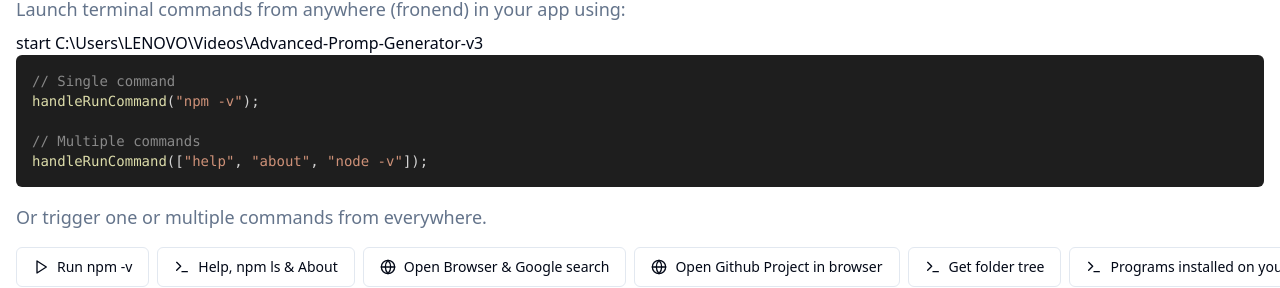
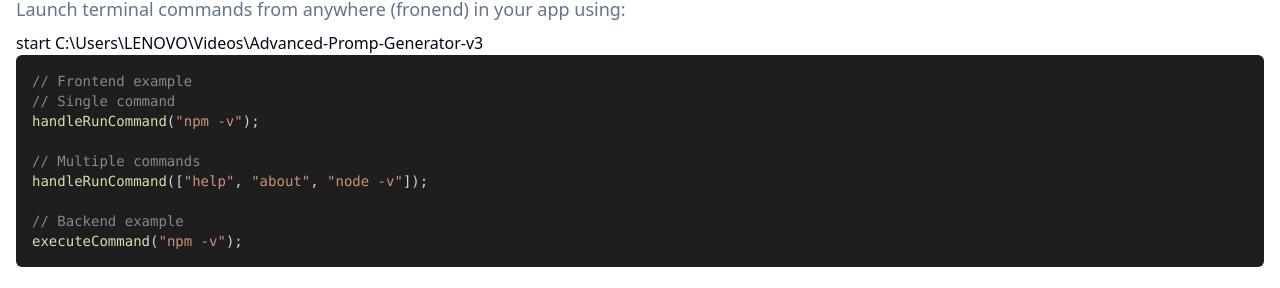
Before and after one commit to onigetoc/fake-terminal-experience, a React (Vite) app: page / in a window 1280 px wide. Shown: the part 121-409 px from the top of the page. Built offline with nearby package versions, Linux system fonts and the light colour scheme; no server answers.

Commit message:
backend example

```diff
--- a/src/pages/Index.tsx
+++ b/src/pages/Index.tsx
@@ -29,6 +29,7 @@ const Index = () => {
         <p>start C:\Users\LENOVO\Videos\Advanced-Promp-Generator-v3</p>
 
         <pre className="bg-[#1e1e1e] text-[#d4d4d4] p-4 rounded-md mb-4 font-mono text-sm">
+          <span className="text-[#888888]">// Frontend example</span>{'\n'}
           <span className="text-[#888888]">// Single command</span>{'\n'}
           <span className="text-[#DCDCAA]">handleRunCommand</span>
           <span className="text-[#D4D4D4]">(</span>
@@ -44,6 +45,11 @@ const Index = () => {
           <span className="text-[#D4D4D4]">, </span>
           <span className="text-[#CE9178]">"node -v"</span>
           <span className="text-[#D4D4D4]">]</span>
+          <span className="text-[#D4D4D4]">);</span>{'\n\n'}
+          <span className="text-[#888888]">// Backend example</span>{'\n'}
+          <span className="text-[#DCDCAA]">executeCommand</span>
+          <span className="text-[#D4D4D4]">(</span>
+          <span className="text-[#CE9178]">"npm -v"</span>
           <span className="text-[#D4D4D4]">);</span>
         </pre>
 
```
